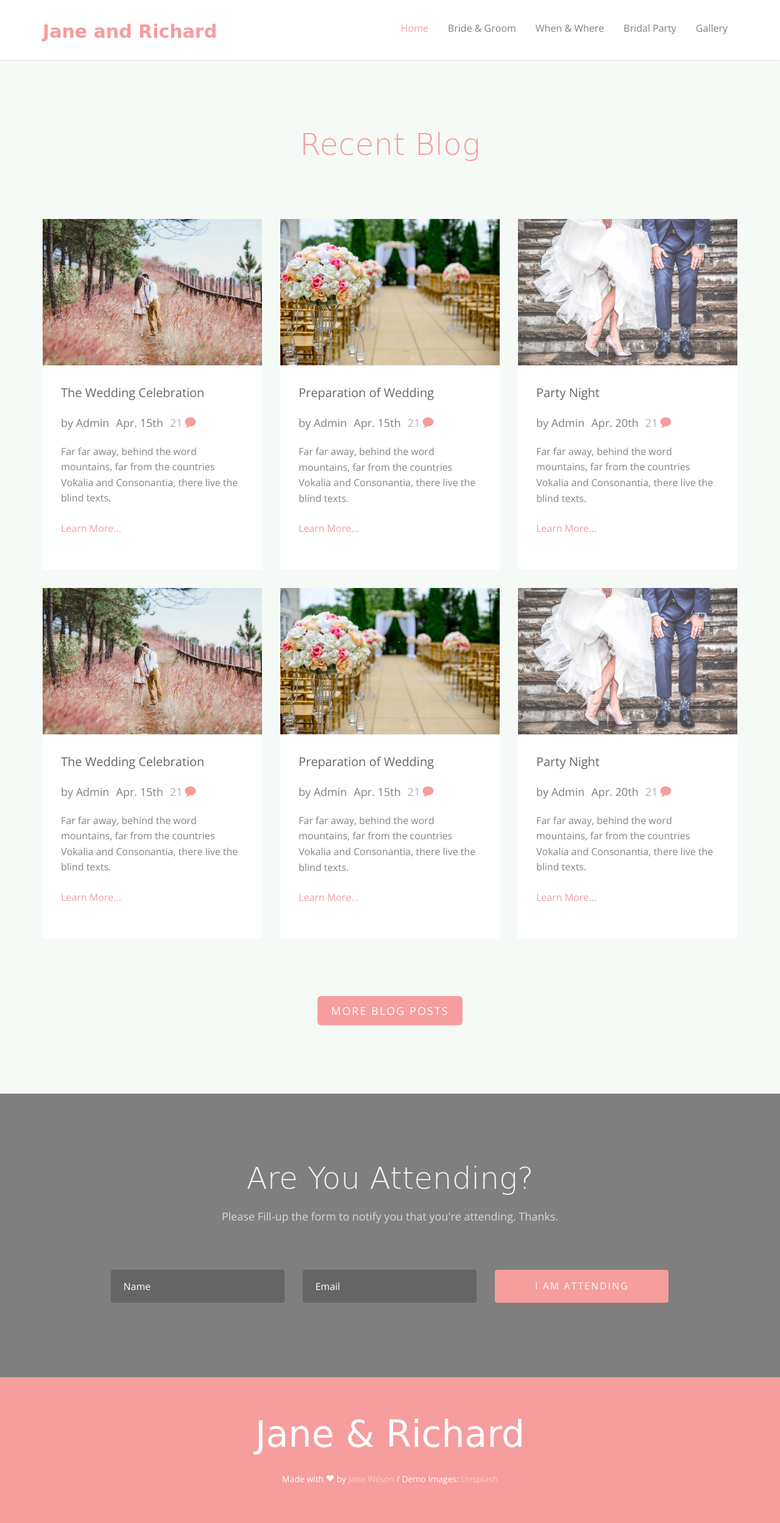
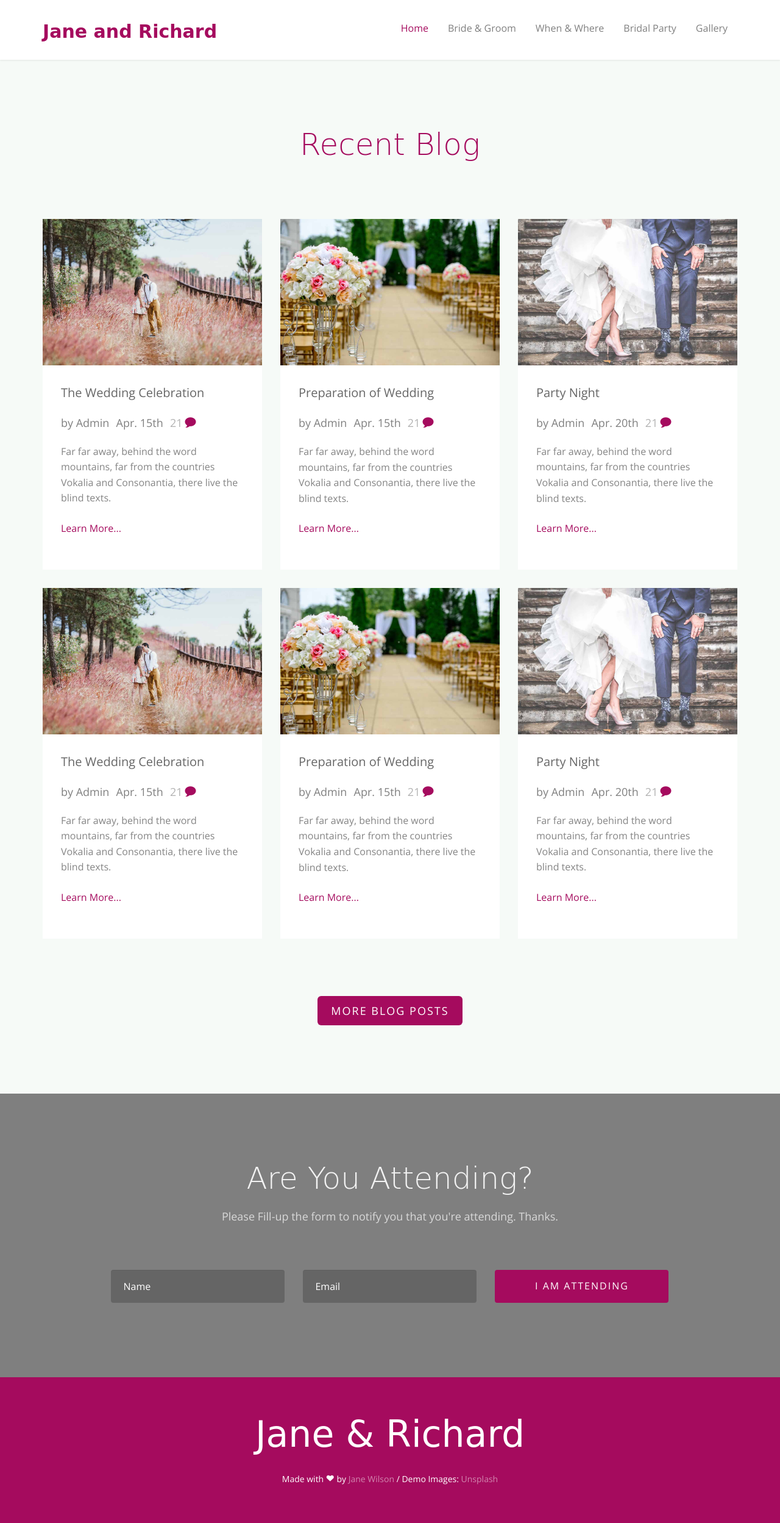
Before and after one commit to janewilson90/wedding, a PHP site: page /blog.html in a window 1280 px wide. Shown: the whole page at 61% size. Run offline with PHP 8.4, Linux system fonts and the light colour scheme; some libraries are stand-ins or nearby versions; some web fonts are replaced.

Commit message:
Updated primary colour to jazzberry jam

```diff
--- a/css/style.css
+++ b/css/style.css
@@ -27,7 +27,7 @@ body.fh5co-offcanvas {
 }
 
 a {
-  color: #F69D9D;
+  color: #a50b5e;
   -webkit-transition: 0.5s, ease;
   -o-transition: 0.5s, ease;
   transition: 0.5s, ease;
@@ -378,11 +378,11 @@ figure {
 }
 
 #fh5co-logo a {
-  color: #F69D9D;
+  color: #a50b5e;
 }
 
 #fh5co-logo a:hover, #fh5co-logo a:focus {
-  color: #F69D9D !important;
+  color: #a50b5e !important;
 }
 
 #fh5co-menu-wrap {
@@ -566,7 +566,7 @@ figure {
   font-size: 50px;
   font-weight: 300;
   position: relative;
-  color: #F69D9D;
+  color: #a50b5e;
 }
 
 .heading-section p {
@@ -731,7 +731,7 @@ figure {
 #fh5co-started .btn-block {
   height: 54px;
   border: none !important;
-  background: #F69D9D;
+  background: #a50b5e;
   color: #fff;
   font-size: 16px;
   text-transform: uppercase;
@@ -854,7 +854,7 @@ figure {
 }
 
 .fh5co-blog .blog-text span.comment a i {
-  color: #F69D9D;
+  color: #a50b5e;
   padding-left: 4px;
 }
 
@@ -897,7 +897,7 @@ figure {
 }
 
 #footer {
-  background: #F69D9D;
+  background: #a50b5e;
   padding: 60px 0 40px;
 }
 
@@ -928,7 +928,7 @@ figure {
 }
 
 .btn.btn-primary {
-  background: #F69D9D;
+  background: #a50b5e;
   color: #fff;
   border: none !important;
   border: 2px solid transparent !important;
--- a/sass/style.scss
+++ b/sass/style.scss
@@ -5,7 +5,7 @@ $grid-gutter-width: 40px;
 $border-radius-base:  4px;
 $padding-base-vertical: 14px;
 
-$brand-primary: #F69D9D;
+$brand-primary: #a50b5e;
 
 
 $brand-white: #fff;
```
Also changed, not shown: other parts of css/style.css (+16 -16 lines).
